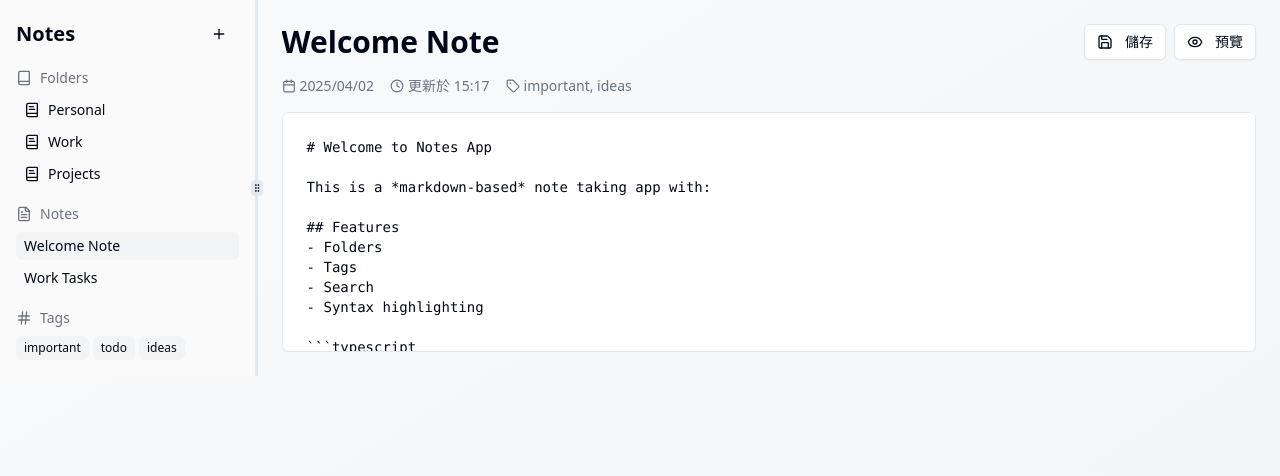
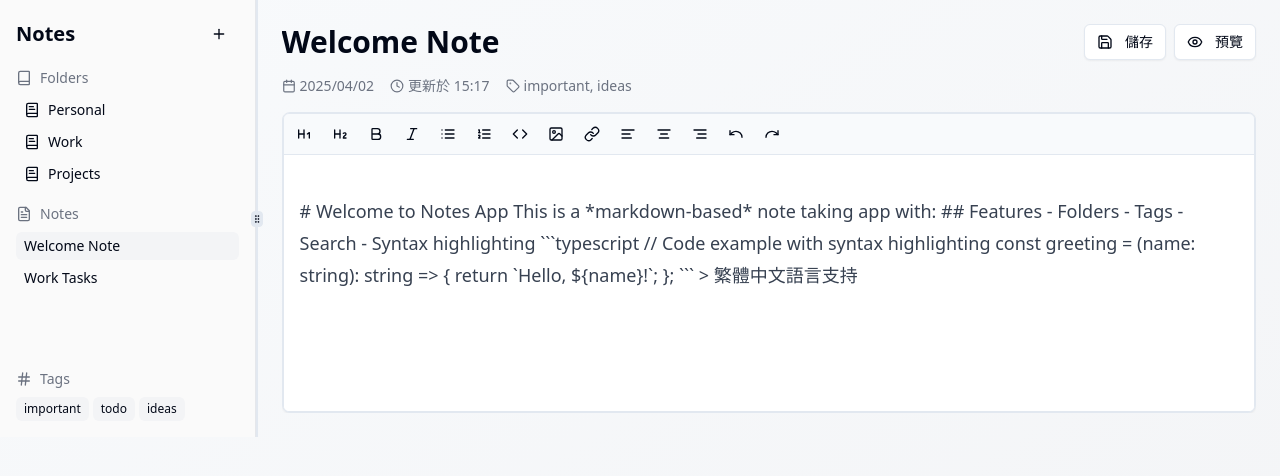
Before and after one commit to lf2net679/tagged-notes, a React (Vite) app: page / in a window 1280 px wide. Shown: the top 476 px of the page. Built offline with nearby package versions, Linux system fonts and the light colour scheme.

Commit message:
Add rich text editor
Implement a rich text editor with features like icon insertion, image insertion, and improved markdown formatting.

```diff
--- a/package.json
+++ b/package.json
@@ -40,6 +40,9 @@
     "@radix-ui/react-toggle-group": "^1.1.0",
     "@radix-ui/react-tooltip": "^1.1.4",
     "@tanstack/react-query": "^5.56.2",
+    "@tiptap/extension-placeholder": "^2.2.4",
+    "@tiptap/pm": "^2.2.4",
+    "@tiptap/react": "^2.2.4",
     "@types/uuid": "^10.0.0",
     "class-variance-authority": "^0.7.1",
     "clsx": "^2.1.1",
--- a/src/components/MarkdownRenderer.tsx
+++ b/src/components/MarkdownRenderer.tsx
@@ -1,4 +1,3 @@
-
 import React from 'react';
 import ReactMarkdown from 'react-markdown';
 import rehypeHighlight from 'rehype-highlight';
@@ -11,6 +10,19 @@ interface MarkdownRendererProps {
 }
 
 const MarkdownRenderer: React.FC<MarkdownRendererProps> = ({ content }) => {
+  // Check if content appears to be HTML (from rich text editor)
+  const isHtmlContent = content.includes('<') && content.includes('>');
+
+  if (isHtmlContent) {
+    return (
+      <div
+        className="prose prose-sm md:prose-base lg:prose-lg dark:prose-invert max-w-none"
+        dangerouslySetInnerHTML={{ __html: content }}
+      />
+    );
+  }
+
+  // Otherwise render as Markdown
   return (
     <div className="prose prose-sm md:prose-base lg:prose-lg dark:prose-invert max-w-none">
       <ReactMarkdown
--- /dev/null
+++ b/src/components/RichTextEditor.tsx
@@ -0,0 +1,186 @@
+
+import React, { useState } from 'react';
+import { useEditor, EditorContent, Editor } from '@tiptap/react';
+import StarterKit from '@tiptap/starter-kit';
+import Image from '@tiptap/extension-image';
+import Link from '@tiptap/extension-link';
+import Placeholder from '@tiptap/extension-placeholder';
+import {
+  Bold, Italic, List, ListOrdered, Heading1, Heading2,
+  Image as ImageIcon, Link as LinkIcon, Undo, Redo,
+  AlignLeft, AlignCenter, AlignRight, Code
+} from 'lucide-react';
+import { cn } from '@/lib/utils';
+import { Button } from '@/components/ui/button';
+import { ScrollArea } from '@/components/ui/scroll-area';
+
+interface RichTextEditorProps {
+  content: string;
+  onChange: (content: string) => void;
+  placeholder?: string;
+  className?: string;
+}
+
+const RichTextEditor: React.FC<RichTextEditorProps> = ({
+  content,
+  onChange,
+  placeholder = '開始寫作...',
+  className
+}) => {
+  const [imageUrl, setImageUrl] = useState<string>('');
+
+  const editor = useEditor({
+    extensions: [
+      StarterKit,
+      Image,
+      Link.configure({
+        openOnClick: false,
+      }),
+      Placeholder.configure({
+        placeholder,
+      }),
+    ],
+    content,
+    onUpdate: ({ editor }) => {
+      onChange(editor.getHTML());
+    },
+  });
+
+  if (!editor) {
+    return null;
+  }
+
+  const addImage = () => {
+    const url = prompt('輸入圖片網址');
+    if (url) {
+      editor.chain().focus().setImage({ src: url }).run();
+    }
+  };
+
+  const addLink = () => {
+    const url = prompt('輸入連結網址');
+    if (url) {
+      editor.chain().focus().setLink({ href: url }).run();
+    }
+  };
+
+  const MenuButton = ({
+    isActive,
+    onClick,
+    icon: Icon,
+    title
+  }: {
+    isActive?: boolean;
+    onClick: () => void;
+    icon: React.ElementType;
+    title: string;
+  }) => (
+    <Button
+      variant="ghost"
+      size="sm"
+      onClick={onClick}
+      className={cn(
+        "h-8 px-2 py-1",
+        isActive && "bg-muted text-foreground"
+      )}
+      title={title}
+    >
+      <Icon className="h-4 w-4" />
+    </Button>
+  );
+
+  return (
+    <div className={cn("flex flex-col border rounded-md overflow-hidden", className)}>
+      <div className="flex flex-wrap items-center gap-1 p-1 border-b bg-muted/50">
+        <MenuButton
+          isActive={editor.isActive('heading', { level: 1 })}
+          onClick={() => editor.chain().focus().toggleHeading({ level: 1 }).run()}
+          icon={Heading1}
+          title="標題 1"
+        />
+        <MenuButton
+          isActive={editor.isActive('heading', { level: 2 })}
+          onClick={() => editor.chain().focus().toggleHeading({ level: 2 }).run()}
+          icon={Heading2}
+          title="標題 2"
+        />
+        <MenuButton
+          isActive={editor.isActive('bold')}
+          onClick={() => editor.chain().focus().toggleBold().run()}
+          icon={Bold}
+          title="粗體"
+        />
+        <MenuButton
+          isActive={editor.isActive('italic')}
+          onClick={() => editor.chain().focus().toggleItalic().run()}
+          icon={Italic}
+          title="斜體"
+        />
+        <MenuButton
+          isActive={editor.isActive('bulletList')}
+          onClick={() => editor.chain().focus().toggleBulletList().run()}
+          icon={List}
+          title="無序列表"
+        />
+        <MenuButton
+          isActive={editor.isActive('orderedList')}
+          onClick={() => editor.chain().focus().toggleOrderedList().run()}
+          icon={ListOrdered}
+          title="有序列表"
+        />
+        <MenuButton
+          isActive={editor.isActive('code')}
+          onClick={() => editor.chain().focus().toggleCodeBlock().run()}
+          icon={Code}
+          title="程式碼區塊"
+        />
+        <MenuButton
+          onClick={addImage}
+          icon={ImageIcon}
+          title="插入圖片"
+        />
+        <MenuButton
+          isActive={editor.isActive('link')}
+          onClick={addLink}
+          icon={LinkIcon}
+          title="插入連結"
+        />
+        <MenuButton
+          onClick={() => editor.chain().focus().setTextAlign('left').run()}
+          isActive={editor.isActive({ textAlign: 'left' })}
+          icon={AlignLeft}
+          title="靠左對齊"
+        />
+        <MenuButton
+          onClick={() => editor.chain().focus().setTextAlign('center').run()}
+          isActive={editor.isActive({ textAlign: 'center' })}
+          icon={AlignCenter}
+          title="置中對齊"
+        />
+        <MenuButton
+          onClick={() => editor.chain().focus().setTextAlign('right').run()}
+          isActive={editor.isActive({ textAlign: 'right' })}
+          icon={AlignRight}
+          title="靠右對齊"
+        />
+        <MenuButton
+          onClick={() => editor.chain().focus().undo().run()}
+          icon={Undo}
+          title="復原"
+        />
+        <MenuButton
+          onClick={() => editor.chain().focus().redo().run()}
+          icon={Redo}
+          title="重做"
+        />
+      </div>
+      <ScrollArea className="h-full overflow-auto bg-background">
+        <div className="p-4">
+          <EditorContent editor={editor} className="min-h-[200px] prose prose-sm md:prose-base lg:prose-lg max-w-none" />
+        </div>
+      </ScrollArea>
+    </div>
+  );
+};
+
+export default RichTextEditor;
--- a/src/pages/Index.tsx
+++ b/src/pages/Index.tsx
@@ -4,6 +4,7 @@ import { Card, CardContent } from "@/components/ui/card";
 import { ResizablePanel, ResizablePanelGroup, ResizableHandle } from "@/components/ui/resizable";
 import { Textarea } from "@/components/ui/textarea";
 import MarkdownRenderer from "@/components/MarkdownRenderer";
+import RichTextEditor from "@/components/RichTextEditor";
 import Sidebar from "@/components/Sidebar";
 import { Note } from "@/types/note";
 import { getAllNotes, getAllFolders, getAllTags, getNoteById, createNote, updateNote, ViewMode } from "@/services/noteService";
@@ -72,7 +73,7 @@ const Index = () => {
   const handleCreateNote = () => {
     const newNote = createNote({
       title: "新筆記",
-      content: "# 新筆記\n\n開始寫作...",
+      content: "<h1>新筆記</h1><p>開始寫作...</p>",
       folderId: activeFolderId || undefined,
     });
     setNotes(getAllNotes());
@@ -189,11 +190,10 @@ const Index = () => {
                   {viewMode === "edit" ? (
                     <Card className="h-full border border-slate-200 dark:border-slate-700 shadow-sm bg-white dark:bg-slate-800 transition-all">
                       <CardContent className="p-0 h-full">
-                        <Textarea
-                          className="w-full h-full p-6 border-none rounded-md bg-white dark:bg-slate-800 dark:text-white font-mono resize-none focus:ring-0 transition-colors"
-                          value={content}
-                          onChange={(e) => handleContentChange(e.target.value)}
-                          placeholder="開始寫作..."
+                        <RichTextEditor
+                          content={content}
+                          onChange={handleContentChange}
+                          className="h-full"
                         />
                       </CardContent>
                     </Card>
```
Also changed, not shown: 1 other file (tests, documents, lock files or other folders).
